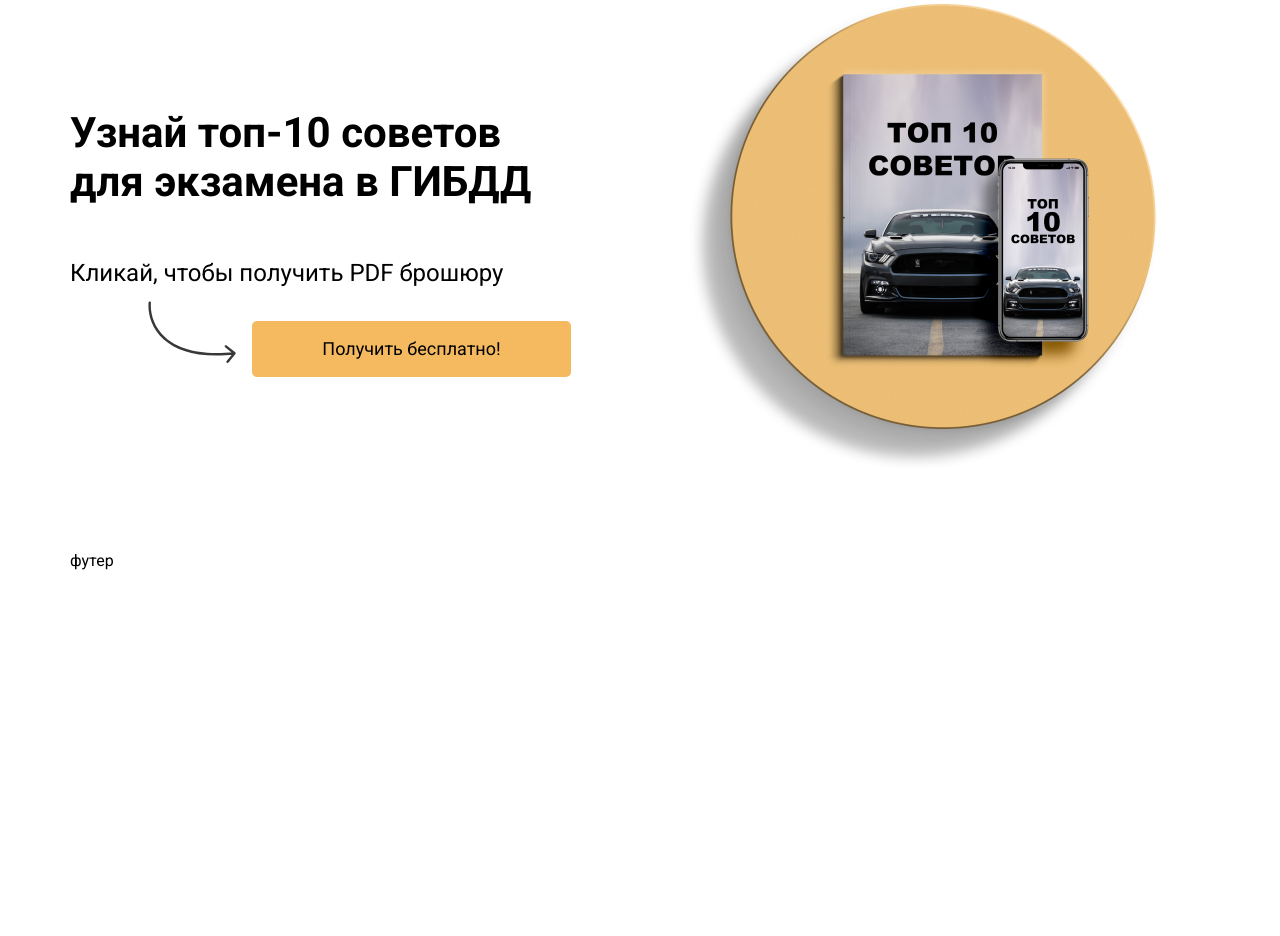
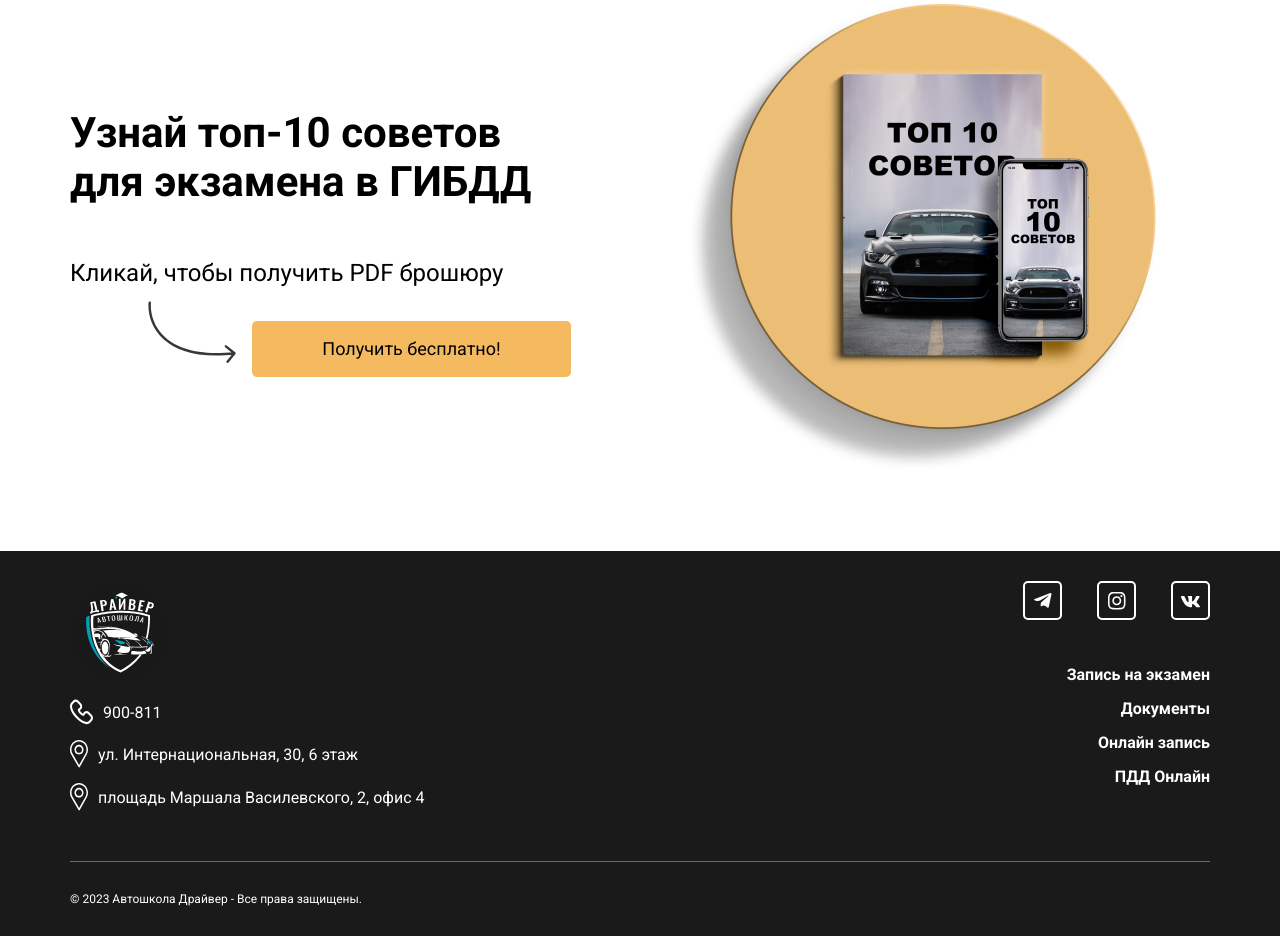
Before and after one commit to NatatkaValikowsky/autoschool, a plain HTML site: page index.html in a window 1280 px wide. Shown: the part 5851-6787 px from the top of the page. Before the commit the page ends 6421 px from the top, so only its background shows below. Drawn offline with Linux system fonts and the light colour scheme.

Commit message:
финал верстки

```diff
--- a/css/style.css
+++ b/css/style.css
@@ -95,13 +95,13 @@ body {
     height: 93px;
 }
 
-.header .socials {
+.socials {
     display: flex;
     align-items: center;
     gap: 35px;
 }
 
-.header .socials li {
+.socials li {
     display: flex;
     align-items: center;
     justify-content: center;
@@ -111,7 +111,7 @@ body {
     border-radius: 5px;
 }
 
-.header .socials li img {
+.socials li img {
     transform: translateY(2px);
 }
 
@@ -1028,3 +1028,59 @@ main .scroll img {
     left: -120px;
     top: -20px;
 }
+
+.footer{
+    background-color: #1A1A1A;
+    color: #fff;
+    padding: 30px 0;
+}
+
+.footer-info{
+    display: flex;
+    justify-content: space-between;
+    list-style: none;
+    padding-bottom: 50px;
+    border-bottom: 1px solid #686868;
+}
+
+.footer-info > li{
+    display: flex;
+    flex-direction: column;
+    justify-content: flex-start;
+    gap: 15px;
+}
+
+.footer-info > li:first-of-type > img{
+    width: 100px;
+    height: auto;
+}
+
+.footer-info > li:first-of-type span{
+    display: flex;
+    align-items: center;
+    gap: 10px;
+}
+
+.footer-info > li:first-of-type span a{
+    text-decoration: none;
+    color: #fff;
+}
+
+.footer-info .main-menu{
+    margin-top: 30px;
+}
+
+.footer-info .main-menu ul{
+    flex-direction: column;
+    align-items: flex-end;
+}
+
+.footer-rights{
+    display: flex;
+    justify-content: flex-start;
+    font-style: normal;
+    font-weight: 400;
+    font-size: 12px;
+    color: #FFFFFF;
+    margin-top: 30px;
+}
--- a/index.html
+++ b/index.html
@@ -9,7 +9,7 @@
     <meta name="description" content="">
     <link rel="stylesheet" type="text/css" href="./slick/slick/slick.css" />
     <link rel="stylesheet" href="./slick/slick/slick-theme.css">
-    <link rel="stylesheet" href="./css/style.css?v=2">
+    <link rel="stylesheet" href="./css/style.css?v=3">
 </head>
 
 <body>
@@ -496,14 +496,43 @@
             </div>
         </div>
     </main>
-    <footer>
+    <footer class="footer">
         <div class="wrapper">
-            футер
+            <ul class="footer-info">
+                <li>
+                    <img src="./images/logo.svg" alt="">
+                    <span><img src="./images/phone-outline.svg" alt=""><a href="tel:+7 (9082) 900-811">900-811</a></span>
+                    <span><img src="./images/map-outline.svg" alt=""> ул. Интернациональная, 30, 6 этаж</span>
+                    <span><img src="./images/map-outline.svg" alt=""> площадь Маршала Василевского, 2, офис 4</span>
+                </li>
+                <li>
+                    <ul class="socials">
+                        <li><a href="#"><img src="./images/tg-icon-white.svg" alt=""></a></li>
+                        <li><a href="#"><img src="./images/insta-icon-white.svg"
+                                    alt="Instagram — проект Meta Platforms Inc., деятельность которой в России запрещена"></a>
+                        </li>
+                        <li><a href="#"><img src="./images/vk-icon-white.svg" alt=""></a></li>
+                    </ul>
+                    <nav class="main-menu">
+                        <ul>
+                            <li><a href="/">Запись на экзамен</a></li>
+                            <li><a href="/">Документы</a></li>
+                            <li><a href="/">Онлайн запись</a></li>
+                            <li><a href="/">ПДД Онлайн</a></li>
+                        </ul>
+                    </nav>
+                </li>
+            </ul>
+            <div class="footer-rights">
+                <span>
+                    © 2023 Автошкола Драйвер - Все права защищены.
+                </span>
+            </div>
         </div>
     </footer>
     <script src="./js/jquery-3.6.0.min.js"></script>
     <script src="./slick/slick/slick.min.js"></script>
-    <script src="./js/script.js?v=2"></script>
+    <script src="./js/script.js?v=3"></script>
 </body>
 
 </html>
```
Also changed, not shown: images/map-outline.svg (added), images/phone-outline.svg (added).
